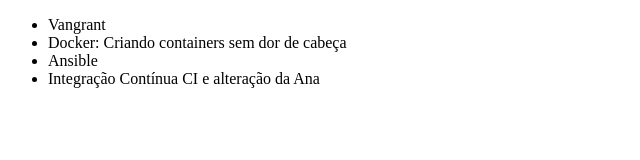
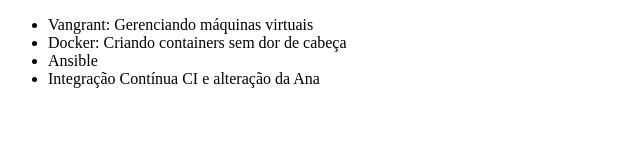
Before and after one commit to lucascacardoso/alura-git, a plain HTML site: page index.html in a window 1280 px wide. Shown: the whole page, without its empty margins (0-640 px from the left). Drawn offline with Linux system fonts and the light colour scheme.

Commit message:
Corrigindo nome do curso de Vagrant

```diff
--- a/index.html
+++ b/index.html
@@ -8,7 +8,7 @@
 </head>
 <body>
     <ul>
-        <li>Vangrant</li>
+        <li>Vangrant: Gerenciando máquinas virtuais</li>
         <li>Docker: Criando containers sem dor de cabeça</li>
         <li>Ansible</li>
         <li>Integração Contínua CI e alteração da Ana</li>
```
